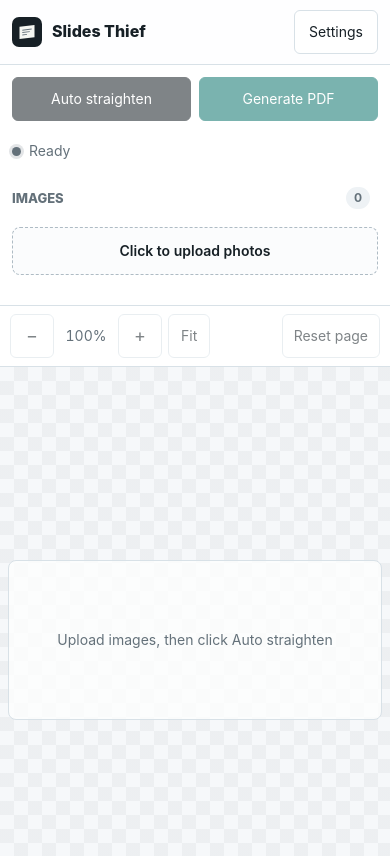
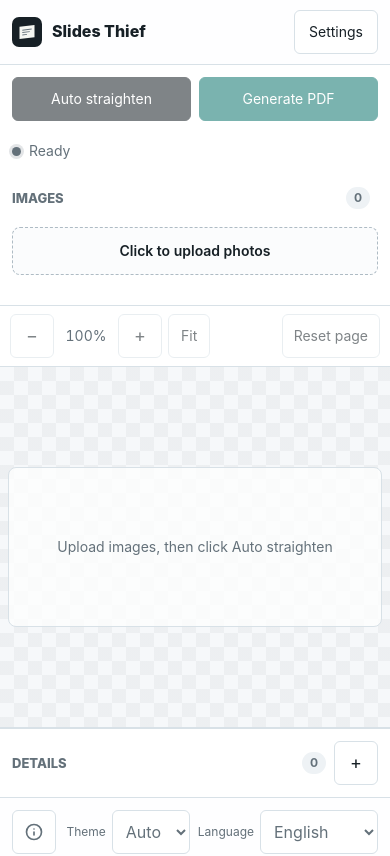
Before and after one commit to waittim/Slides-Thief, a Next.js app in the folder site/: page / in a window 390 px wide. Shown: the top 856 px of the page. Built offline with nearby package versions, Linux system fonts and the light colour scheme.

Commit message:
Update workspace styles in globals.css to improve layout responsiveness. Adjust height properties to enhance visual consistency across different screen sizes.

```diff
--- a/site/app/globals.css
+++ b/site/app/globals.css
@@ -1043,8 +1043,8 @@ canvas {
   }
 
   .workspace {
-    height: clamp(480px, 72dvh, 680px);
-    min-height: 480px;
+    height: clamp(320px, 50dvh, 480px);
+    min-height: 320px;
     flex: none;
     width: 100%;
     max-width: 100%;
```
